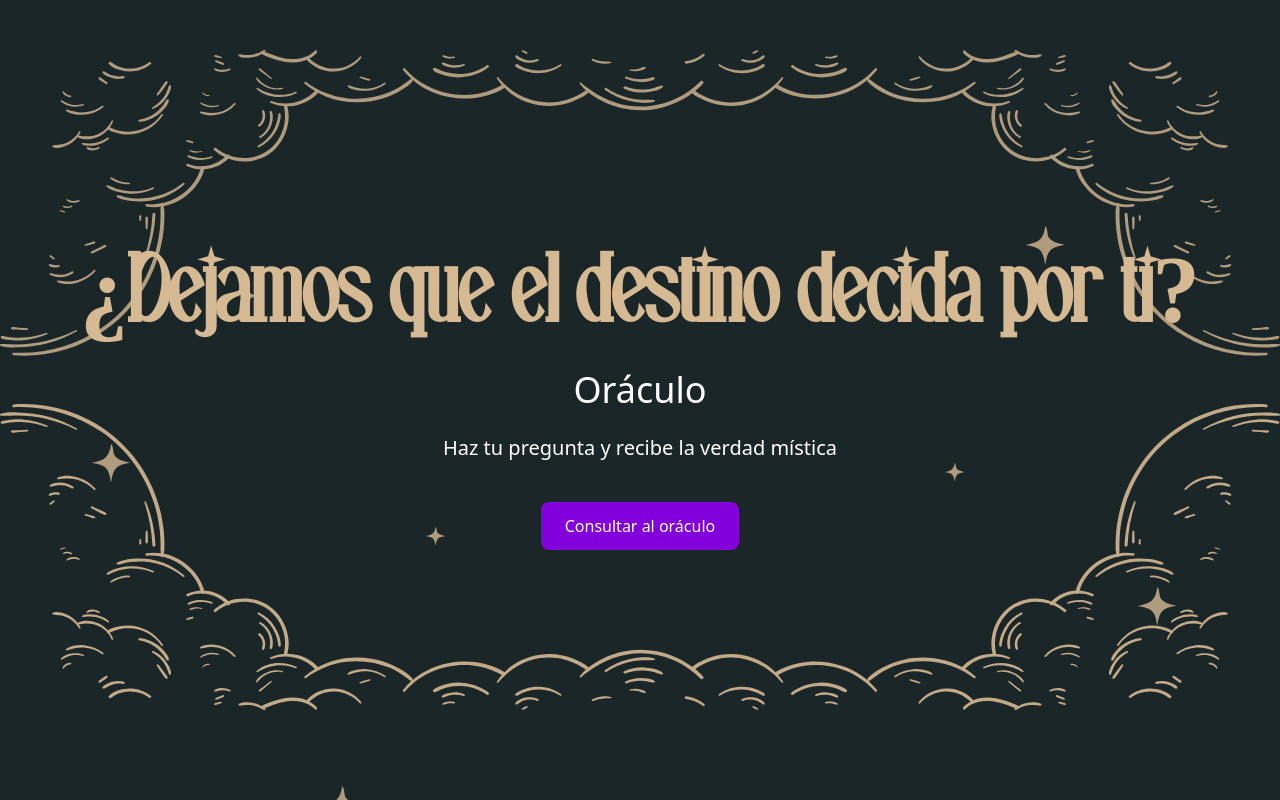
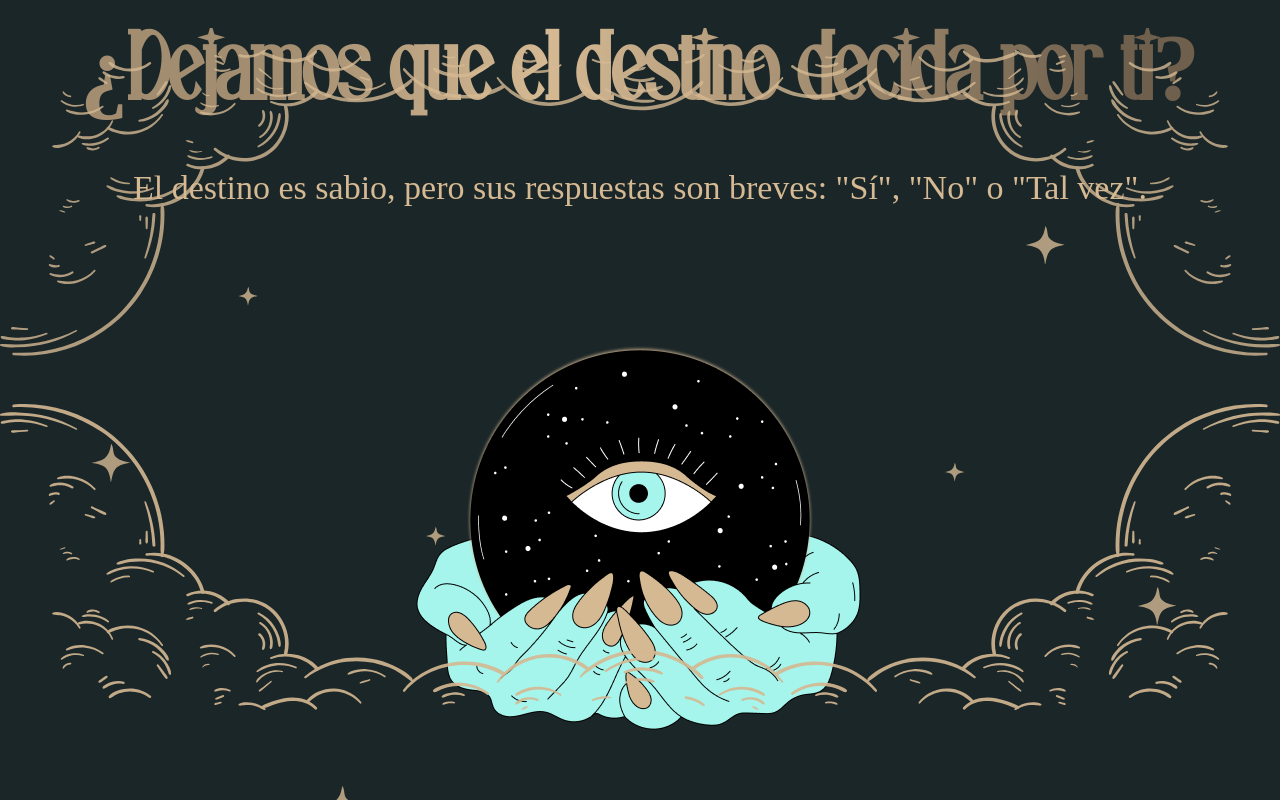
Before and after one commit to JessCardenas/oraculov1, a React (Vite) app: page / in a window 1280 px wide. Built offline with nearby package versions, Linux system fonts and the light colour scheme.

Commit message:
added css from the figma file

```diff
--- a/src/components/HomeScreen.jsx
+++ b/src/components/HomeScreen.jsx
@@ -1,16 +1,21 @@
+import Bola_manos from "../assets/images/Bola_manos.png";
+
 function HomeScreen({ cambiarPantalla }) {
   return (
     <div className="text-center space-y-6">
       <h2 className="text-8xl font-bold font-starlight">
         ¿Dejamos que el destino decida por ti?
       </h2>
-      <h1 className="text-4xl">Oráculo</h1>
-      <h3 className="text-xl">Haz tu pregunta y recibe la verdad mística</h3>
+      <h1 className="text-4xl">
+        El destino es sabio, pero sus respuestas son breves: "Sí", "No" o "Tal
+        vez".
+      </h1>
+
       <button
         onClick={() => cambiarPantalla("oraculo")}
-        className="mt-4 px-6 py-3 bg-purple-700 hover:bg-purple-800 rounded-lg"
+        className="mt-4 px-6 py-3   rounded-lg"
       >
-        Consultar al oráculo
+        <img src={Bola_manos} alt="Pregunta al Oráculo" />
       </button>
     </div>
   );
--- a/src/index.css
+++ b/src/index.css
@@ -29,12 +29,25 @@ body {
   opacity: 0.9;
   pointer-events: none;
 }
+h1 {
+  color: #d5b993;
+  text-align: center;
+  font-family: Playfair;
+  font-size: 34px;
+  font-style: normal;
+  font-weight: 400;
+  line-height: 80px; /* 235.294% */
+}
 
 h2 {
   font-family: "StarlightRune";
-  color: #d5b993;
-  display: flex;
-  justify-content: center;
-  align-items: center;
-
+  background: linear-gradient(
+    97deg,
+    #a28d70 17.84%,
+    #d5b993 41.62%,
+    #6f604d 91.19%
+  );
+  background-clip: text;
+  -webkit-background-clip: text;
+  -webkit-text-fill-color: transparent;
 }
```
